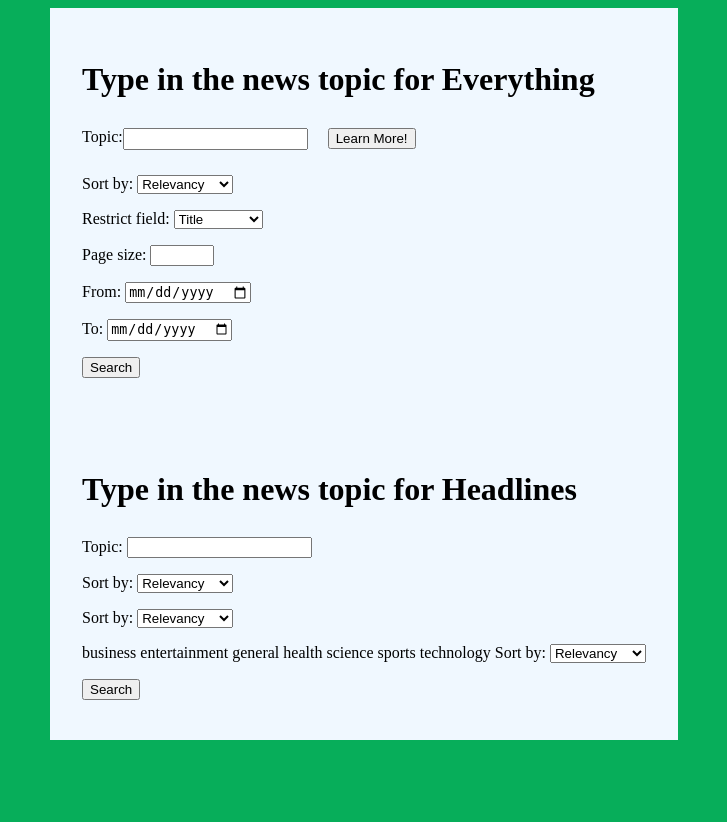
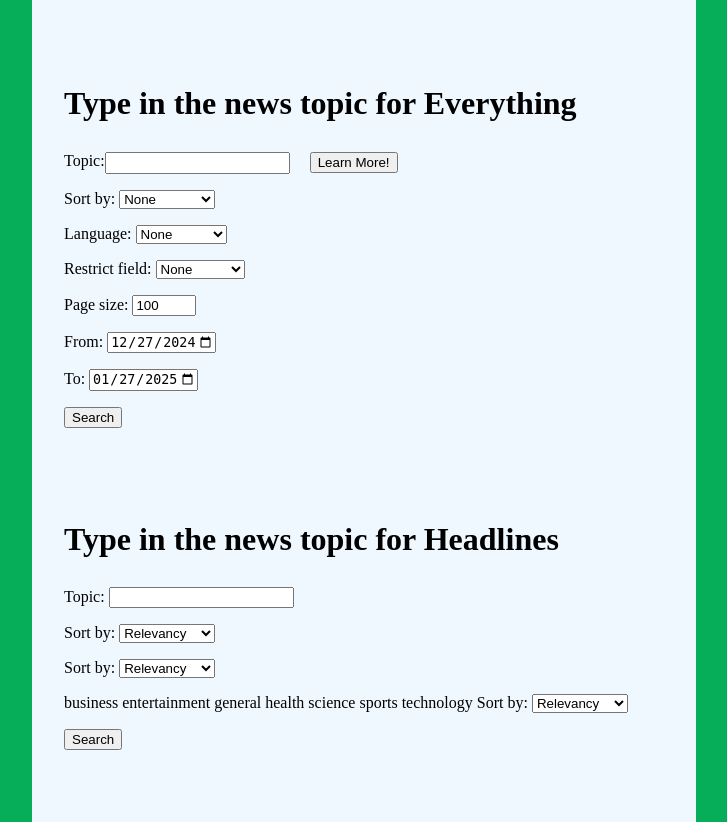
Before and after one commit to DanielObi23/news-app, a Flask app: page / in a window 1280 px wide. Shown: the whole page, without its empty margins (276-1003 px from the left). Before the commit the page ends 740 px from the top, so only its background shows below. Run offline with Flask 3, Linux system fonts and the light colour scheme.

Commit message:
everything form done

```diff
--- a/server.py
+++ b/server.py
@@ -1,4 +1,5 @@
 from flask import request, Flask, render_template
+from datetime import datetime, timedelta
 import requests
 
 API_KEY = "b7a5e5365379415fb44da1db110c1d02"
@@ -6,19 +7,31 @@ app = Flask(__name__)
 
 @app.route('/', methods=['GET', 'POST'])
 def home():
+    current_date = datetime.now()
+    one_month_ago = current_date - timedelta(days=31)
+    today = current_date.date()
     if request.method == 'POST':
+        # making it optional what params to add, topic and pageSize are required but pageSize has a default of 100
         topic = request.form['topic']
-        sortBy = request.form['sort-by']
-        searchIn = request.form['searchIn']
-        pageSize = request.form['pageSize']
-        from_date = request.form['from']
-        to_date = request.form['to']
-        url = f"https://newsapi.org/v2/everything?q={topic}&apiKey={API_KEY}"
+        params = {
+            "sortBy": request.form['sort-by'],
+            "language": request.form['language'],
+            "searchIn": request.form['searchIn'],
+            "pageSize": request.form['pageSize'],
+            "from": request.form['from'],
+            "to": request.form['to']
+        }
+        url_params = ""
+        for param in params:
+            if params[param] != 'none':
+                url_params += f"&{param}={params[param]}"
+        print(url_params)
+        url = f"https://newsapi.org/v2/everything?q={topic}{url_params}&apiKey={API_KEY}"
         response = requests.get(url)
         data = response.json()
-        print(topic, sortBy, searchIn, pageSize, from_date, to_date)
-        return render_template('news.html', topic=topic)
-    return render_template('index.html')
+        articles = data["articles"]
+        return render_template('news.html', articles=articles)
+    return render_template('index.html', from_date=one_month_ago, to_date=today)
 
 if __name__ == '__main__':
     app.run(debug=True)
--- a/static/index.js
+++ b/static/index.js
@@ -1,4 +1,4 @@
-const learnMoreButton = document.getElementById("learnMore");
+const learnMoreButton = document.getElementById("button");
 const hideButton = document.getElementById("hide");
 
 function learnMore() {
@@ -16,7 +16,7 @@ function learnMore() {
 function hideEverything() {
     hideButton.style.display = "none";
     hideButton.removeEventListener("click", hideEverything)
-    learnMoreButton.innerHTML = "Learn More!";
+    learnMoreButton.innerHTML = "<button>Learn More!</button>";
     learnMoreButton.addEventListener("click", learnMore)
 }
 
--- a/static/styles.css
+++ b/static/styles.css
@@ -1,20 +1,27 @@
 body {
     display: flex;
     justify-content: center;
-    align-content: center;
+    align-items: center;
     background: rgb(7, 174, 90);
+    min-height: 100vh;
+    margin: 0;
+    padding: 0;
 }
 
 main {
     background-color: aliceblue;
     display: flex;
     justify-content: center;
-    align-content: center;
+    align-items: center;
     flex-direction: column;
+    padding: 2rem;
+    max-width: 90%;
+    width: 600px;
+    margin: auto;
 }
-
 main > div {
     margin: 2rem;
+    width: 100%;
 }
 
 .topic {
@@ -29,7 +36,6 @@ main > div {
 
 #listBox {
     margin-left: 20px;
-    margin-top: 0.5rem;
     display: flex;
     justify-content: center;
     flex-direction: column;
@@ -43,10 +49,21 @@ main > div {
 input, label, select {
     margin: 0.5rem 0;
 }
-@media (max-width: 930px) {
+
+@media (max-width: 800px) {
+    main {
+        width: 100%;
+        padding: 1rem;
+    }
+
+    main > div {
+        margin: 1rem;
+    }
+
     .topic {
         display: block;
     }
+
     .topic > div {
         margin: 1rem auto;
     }
--- a/templates/index.html
+++ b/templates/index.html
@@ -13,30 +13,52 @@
             <form method="post" action="/">
                 <div class="topic">
                     <label for="topic">Topic: </label>
-                    <input type="text" name="topic" id="topic" required>
+                    <input type="text" name="topic" id="topic" maxlength="500" required>
                     <div id="listBox">
-                        <button id="learnMore" type="button" >Learn More!</button><br>
+                        <div id="button">
+                            <button>Learn More!</button>
+                        </div>
                         <button id="hide" type="button">Hide</button>
                     </div>
                 </div>
                 <label for="sort-by">Sort by: </label>
                 <select name="sort-by" id="sort-by">
+                    <option value="none">None</option>
                     <option value="relevancy">Relevancy</option>
                     <option value="popularity">Popularity</option>
                     <option value="publishedAt">Published at</option>
                 </select><br>
+                <label for="language">Language: </label>
+                <select name="language" id="language">
+                    <option value="none">None</option>
+                    <option value="ar">Arabic</option>
+                    <option value="de">German</option>
+                    <option value="en">English</option>
+                    <option value="es">Spanish</option>
+                    <option value="fr">French</option>
+                    <option value="he">Hebrew</option>
+                    <option value="it">Italian</option>
+                    <option value="nl">Dutch</option>
+                    <option value="no">Norwegian</option>
+                    <option value="pt">Portuguese</option>
+                    <option value="ru">Russian</option>
+                    <option value="sv">Swedish</option>
+                    <option value="uk">Ukrainian</option>
+                    <option value="zh">Chinese</option>
+                </select><br>
                 <label for="searchIn">Restrict field: </label>
                 <select name="searchIn" id="searchIn">
+                    <option value="none">None</option>
                     <option value="title">Title</option>
                     <option value="description">Description</option>
                     <option value="content">Content</option>
                 </select><br>
                 <label for="pageSize">Page size: </label>
-                <input type="number" name="pageSize" id="pageSize" min="1" max="100"><br>
+                <input type="number" name="pageSize" id="pageSize" min="1" max="100" value="100" required><br>
                 <label for="from">From: </label>
-                <input type="date" name="from" id="from"><br>
+                <input type="date" name="from" id="from" min={{from_date}} max={{to_date}} value={{from_date}}><br>
                 <label for="to">To: </label>
-                <input type="date" name="to" id="to"><br>
+                <input type="date" name="to" id="to" min={{from_date}} max={{to_date}} value={{to_date}}><br>
                 <input type="submit" value="Search">
             </form>
         </div>
```
Also changed, not shown: templates/news.html (+25 -3 lines), test.py (+22 -5 lines).
